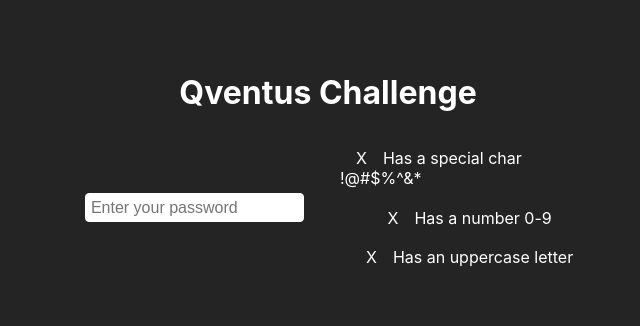
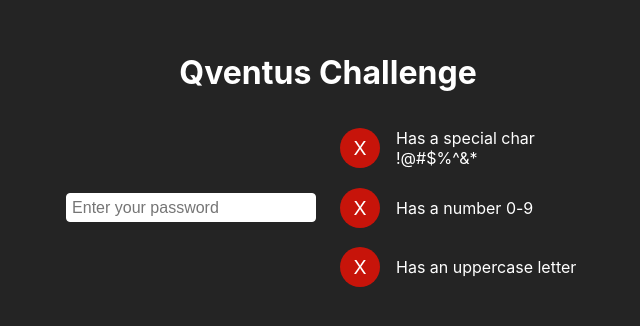
Before and after one commit to Ginijhnc/qventus-password-validator, a React (Vite) app: page / in a window 1280 px wide. Shown: the part 212-538 px from the top of the page, without its empty margins (312-952 px from the left). Built offline with nearby package versions, Linux system fonts and the light colour scheme.

Commit message:
style: indicator status

```diff
--- a/src/components/PasswordInput/PasswordInput.module.css
+++ b/src/components/PasswordInput/PasswordInput.module.css
@@ -11,7 +11,6 @@
   display: flex;
   flex-direction: column;
   justify-content: center;
-  align-items: center;
   gap: 1.2rem;
   padding: 1rem 0;
 }
@@ -24,11 +23,29 @@ input {
 }
 
 .requirement {
+  display: flex;
   list-style-type: none;
+  align-items: center;
+  gap: 1rem;
 }
 
 .requirementIndicator {
+  display: flex;
+  align-items: center;
+  justify-content: center;
   padding: 1rem;
+  width: 2.5rem;
+  height: 2.5rem;
+  border-radius: 50%;
+  font-size: 1.2rem;
+}
+
+.success {
+  background-color: var(--success-color);
+}
+
+.error {
+  background-color: var(--error-color);
 }
 
 @media (min-width: 768px) {
--- a/src/components/PasswordInput/PasswordInput.tsx
+++ b/src/components/PasswordInput/PasswordInput.tsx
@@ -8,11 +8,13 @@ type RequirementProps = {
 };
 
 const Requirement = ({ description, isValid }: RequirementProps) => {
+  const indicatorStatus = isValid ? styles.success : styles.error;
+
   return (
     <li className={styles.requirement}>
       <span
         data-testid={`validation-${description}`}
-        className={styles.requirementIndicator}
+        className={`${styles.requirementIndicator} ${indicatorStatus}`}
       >
         {isValid ? "✔" : "X"}
       </span>
```
